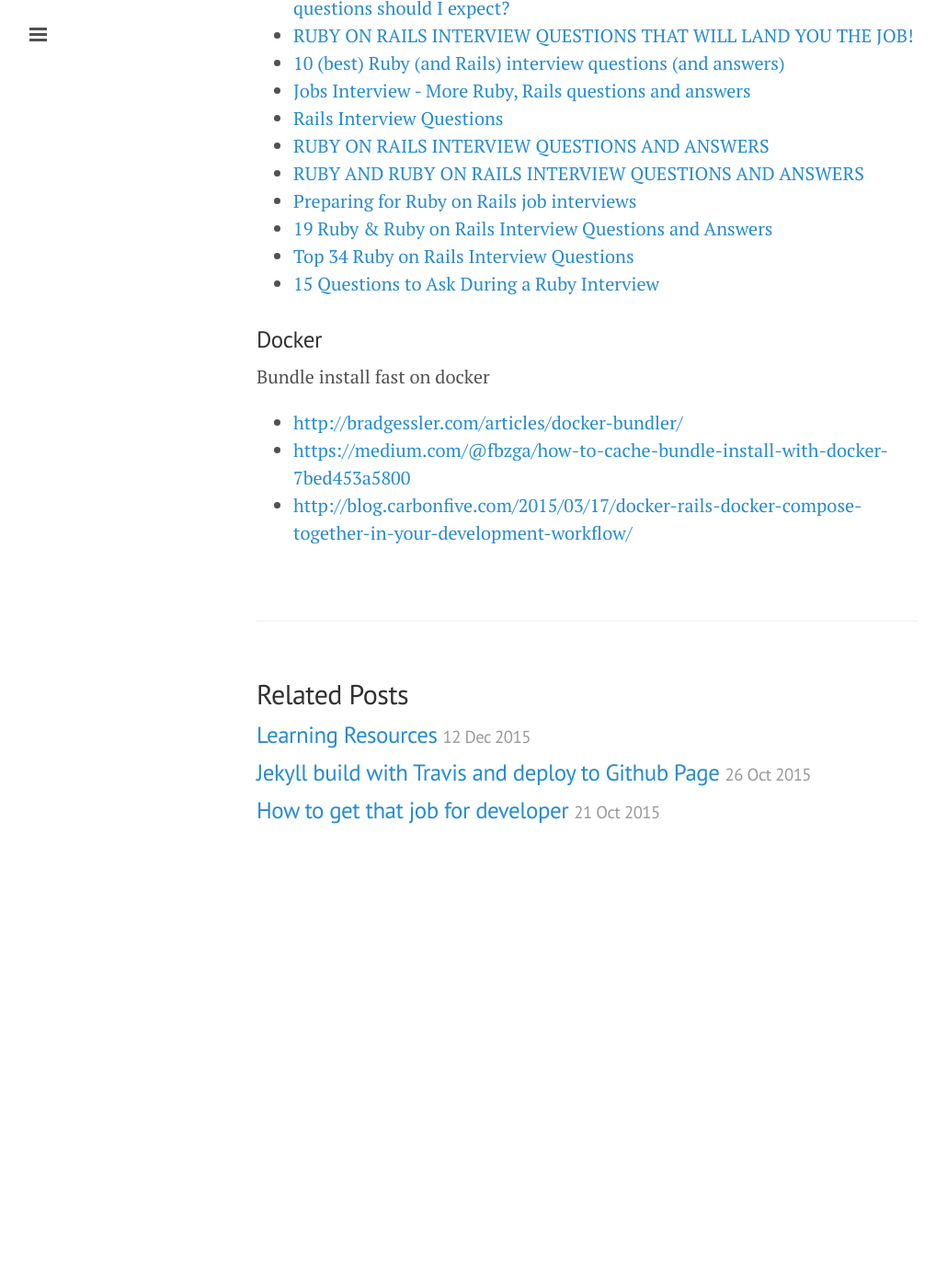
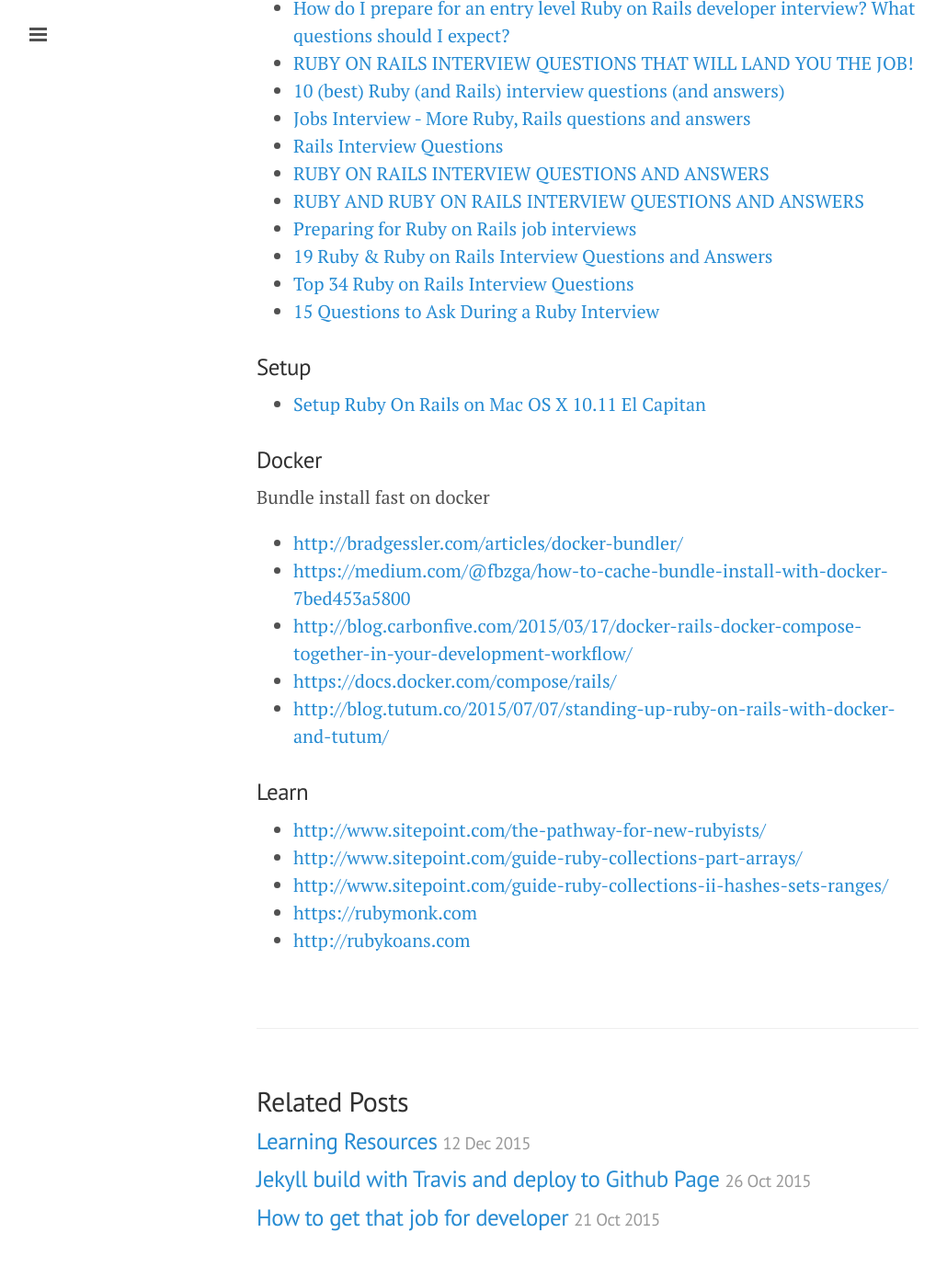
Before and after one commit to ibotdotout/ibotdotout.github.io, a Jekyll site: the page built from _posts/2015-12-12-ror.md, in a window 1280 px wide and 1400 px high, scrolled down 501 px. Shown: the top 1378 px of the window at 92% size, without its empty margins (1-1031 px from the left). Built offline with Jekyll 4.4.1, drawn with Linux system fonts in a browser that asks for light colours; nearby versions of some CDN libraries; Markdown is read by kramdown in place of the engine named in the settings; before the commit the page ends 1458 px from its top, so only the background shows below that; some of the changed text lies outside the part shown.

Commit message:
update ror

```diff
--- a/_posts/2015-12-12-ror.md
+++ b/_posts/2015-12-12-ror.md
@@ -1,6 +1,6 @@
 ---
 layout: post
-title: Ruby on Rails
+title: All About Ruby and Ruby on Rails
 tags: [ror]
 permalink: ror
 ---
@@ -9,6 +9,7 @@ permalink: ror
 - [What Ruby and Rails Developers Ought To Know?](http://stackoverflow.com/questions/2569501/what-ruby-and-rails-developers-ought-to-know)
 - [Styleguide Ruby](https://github.com/styleguide/ruby)
 - [ruby-style-guide](https://github.com/bbatsov/ruby-style-guide)
+- [What Is the Difference Between a Block, a Proc, and a Lambda in Ruby?](http://awaxman11.github.io/blog/2013/08/05/what-is-the-difference-between-a-block/)
 
 <!-- more -->
 
@@ -25,9 +26,22 @@ permalink: ror
 - [Top 34 Ruby on Rails Interview Questions](http://career.guru99.com/top-34-ruby-on-rail-interview-questions/)
 - [15 Questions to Ask During a Ruby Interview](https://gist.github.com/ryansobol/5252653)
 
+### Setup
+- [Setup Ruby On Rails on Mac OS X 10.11 El Capitan](https://gorails.com/setup/osx/10.11-el-capitan)
+
 
 ### Docker
 Bundle install fast on docker
+
 - <http://bradgessler.com/articles/docker-bundler/>
 - <https://medium.com/@fbzga/how-to-cache-bundle-install-with-docker-7bed453a5800>
 - <http://blog.carbonfive.com/2015/03/17/docker-rails-docker-compose-together-in-your-development-workflow/>
+- <https://docs.docker.com/compose/rails/>
+- <http://blog.tutum.co/2015/07/07/standing-up-ruby-on-rails-with-docker-and-tutum/>
+
+### Learn
+- <http://www.sitepoint.com/the-pathway-for-new-rubyists/>
+- <http://www.sitepoint.com/guide-ruby-collections-part-arrays/>
+- <http://www.sitepoint.com/guide-ruby-collections-ii-hashes-sets-ranges/>
+- <https://rubymonk.com>
+- <http://rubykoans.com>
```
